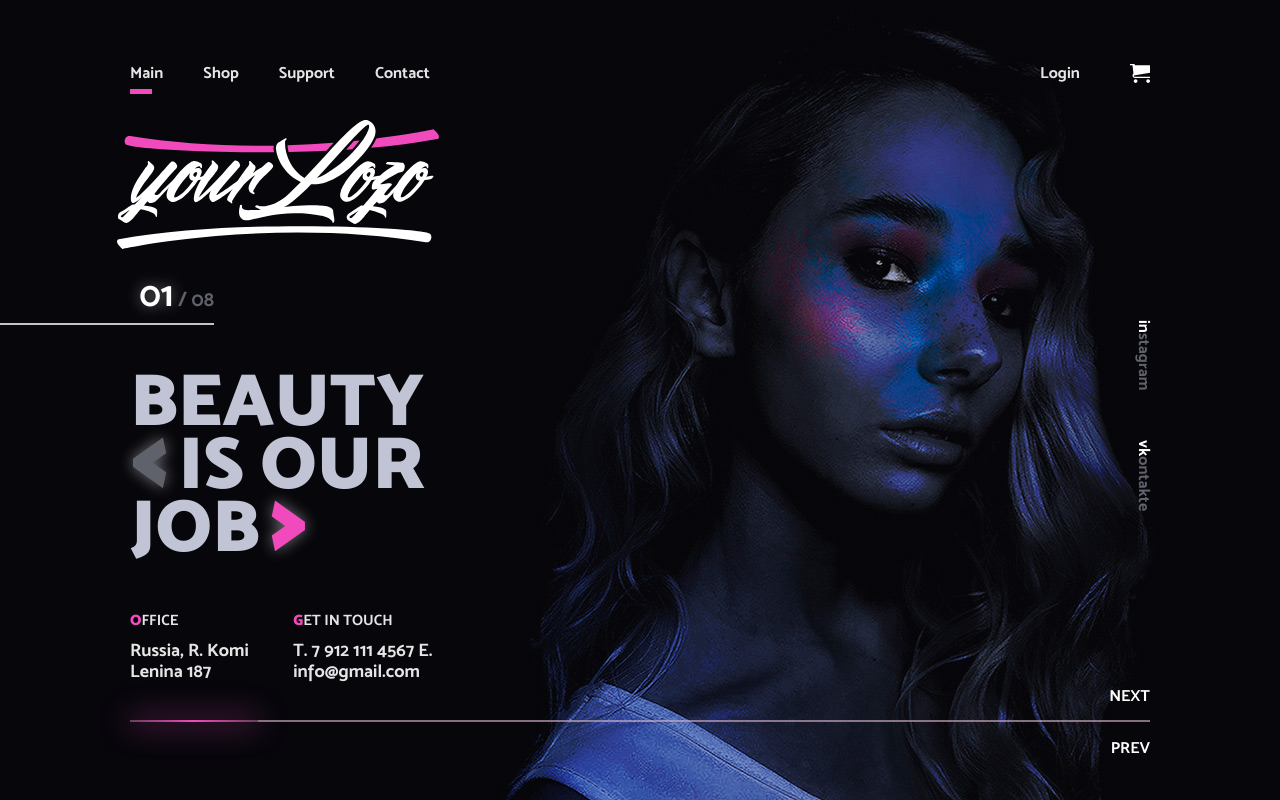
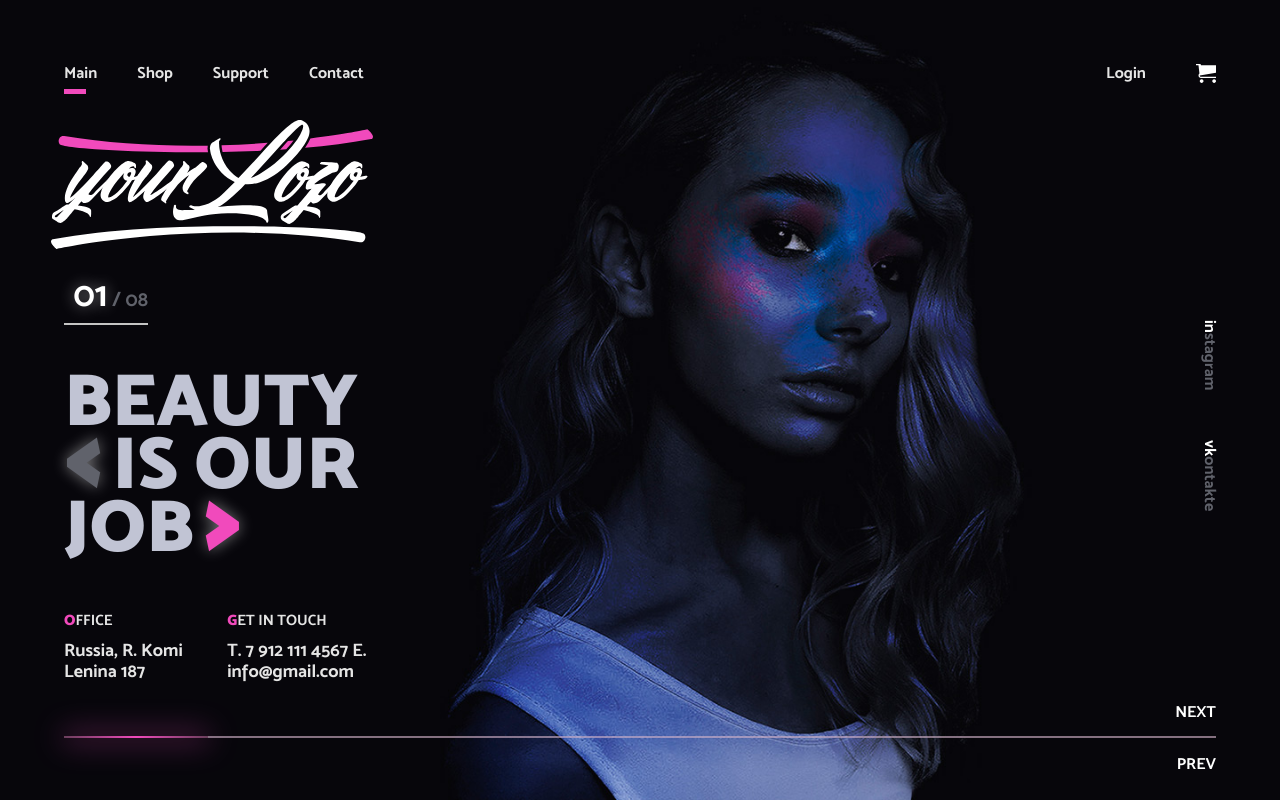
Before and after one commit to dgtal-cat/beauty_job_simple, a plain HTML site: page index.html in a window 1280 px wide. Drawn offline with Linux system fonts and the light colour scheme.

Commit message:
adaptivity fix

```diff
--- a/assets/css/style.css
+++ b/assets/css/style.css
@@ -58,14 +58,14 @@ body, .wrapper {
 }
 
 .wrapper {
-    min-width: 1440px;
+    /*min-width: 1180px;*/
     margin: 0 auto;
     position: relative;
     color: #E5E5E5;
     font-weight: 700;
     background-color: transparent;
     display: flex;
-    width: 100vw;
+    width: 90vw;
     height: 100vh;
     min-height: 720px;
 }
@@ -79,15 +79,16 @@ body, .wrapper {
 .side_bar_left_pad {
     width: 100%;
     height: 33px;
-    margin-top: 7vh;
+    margin-top: 7%;
 }
 
 .content_wrapper {
     display: block;
     position: relative;
     flex: 9;
-    max-width: 1180px;
+    max-width: 1200px;
     margin: 0 auto;
+    height: 100%;
 }
 
 .side_bar_right {
@@ -100,7 +101,8 @@ body, .wrapper {
     width: 100%;
     height: 33px;
     z-index: 10;
-    margin-top: 7vh;
+    top: 7%;
+    position: relative;
 }
 
 .header_left {
@@ -149,25 +151,11 @@ body, .wrapper {
     content: '';
 }
 
-.main_slider {
-    width: 1177px;
-    position: absolute;
-    top: -72px;
-    margin-left: auto;
-    margin-right: auto;
-    left: 0;
-    right: 0;
-}
-
-slides_list {
-
-}
-
 .logo_block {
     width: 322px;
     height: 129px;
     position: absolute;
-    top: 15vh;
+    top: 15%;
     left: -13px;
 }
 
@@ -175,7 +163,7 @@ slides_list {
     color: #C1C4D4;
     display: block;
     position: absolute;
-    top: 46vh;
+    top: 46%;
     font-size: 74px;
     text-transform: uppercase;
     width: 296px;
@@ -211,7 +199,7 @@ slides_list {
     font-size: 18px;
     display: flex;
     position: absolute;
-    top: 76vh;
+    top: 76%;
     width: 348px;
 }
 
@@ -266,7 +254,7 @@ slides_list {
     display: block;
     position: absolute;
     right: -5px;
-    top: 40vh;
+    top: 40%;
     font-weight: 700;
 }
 
@@ -295,7 +283,7 @@ slides_list {
     display: block;
     width: 100%;
     position: absolute;
-    top: 90vh;
+    top: 92%;
 }
 
 .slide_changer ul {
@@ -358,19 +346,21 @@ slides_list {
 }
 
 .slider_counter_block_inside {
+    position: relative;
     width: 84px;
     height: 50px;
     left: 0;
-    margin-top: 23vh;
+    top: 30%;
     border-bottom: #C4C4C4 solid 2px;
 }
 
 .slider_counter_block_outside {
+    position: relative;
     min-width: 130px;
     width: 100%;
     height: 50px;
     border-bottom: #C4C4C4 solid 2px;
-    margin-top: 23vh;
+    top: 23%;
 }
 
 .slider_counter_text_block {
@@ -397,8 +387,8 @@ slides_list {
     top: 0;
     left: 0;
     width: 100vw;
-    min-width: 1440px;
-    height: 100vh;
+    /*min-width: 1180px;*/
+    height: 100%;
     overflow: hidden;
 }
 
@@ -419,35 +409,36 @@ slides_list {
 }
 
 .slide_item img {
-    width: 100%;
+    height: 100%;
 }
 
 /*1400-1200px width styles*/
-@media only screen and (max-width: 1439px) {
-    .wrapper {
-        min-width: 1180px;
-    }
+/*@media only screen and (max-width: 1439px) {*/
+    /*.wrapper {*/
+        /*min-width: 1180px;*/
+        /*margin: 0;*/
+    /*}*/
 
-    .main_slider_img_block {
-        min-width: 1180px;
-    }
+    /*.main_slider_img_block {*/
+        /*min-width: 1180px;*/
+    /*}*/
 
-    .content_wrapper {
-        width: 920px;
-    }
+    /*.content_wrapper {*/
+        /*width: 920px;*/
+    /*}*/
 
-    .content_wrapper {
-        min-height: 720px;
-    }
+    /*.content_wrapper {*/
+        /*min-height: 720px;*/
+    /*}*/
 
-    .slide_item img {
-        height: max-content;
-        width: auto;
-    }
+    /*.slide_item img {*/
+        /*height: max-content;*/
+        /*width: auto;*/
+    /*}*/
 
-    body {
-        width: 1200px;
-        height: max-content;
-        background-color: black;
-    }
-}
+    /*body {*/
+        /*width: 1200px;*/
+        /*height: max-content;*/
+        /*background-color: black;*/
+    /*}*/
+/*}*/
--- a/index.html
+++ b/index.html
@@ -20,16 +20,16 @@
     </ul>
 </div>
 <div class="wrapper">
-    <div class="side_bar_left">
-        <div class="side_bar_left_pad"></div>
-        <div class="slider_counter_block_outside">
-            <!--<div class="slider_counter_text_block">
-                <span class="slider_counter_active text_color_white">01</span>
-                <span class="slider_counter_divider">/</span>
-                <span class="slider_counter_average">05</span>
-            </div>-->
-        </div>
-    </div>
+    <!--<div class="side_bar_left">-->
+        <!--<div class="side_bar_left_pad"></div>-->
+        <!--<div class="slider_counter_block_outside">-->
+            <!--<div class="slider_counter_text_block">-->
+                <!--<span class="slider_counter_active text_color_white">01</span>-->
+                <!--<span class="slider_counter_divider">/</span>-->
+                <!--<span class="slider_counter_average">05</span>-->
+            <!--</div>-->
+        <!--</div>-->
+    <!--</div>-->
     <div class="content_wrapper">
         <div class="header">
             <div class="header_left">
@@ -109,8 +109,8 @@
             </ul>
         </div>
     </div>
-    <div class="side_bar_right">
-    </div>
+    <!--<div class="side_bar_right">-->
+    <!--</div>-->
 </div>
 </body>
 <script rel="script" src="assets/js/main.js"></script>
```
Also changed, not shown: 1 other file.
